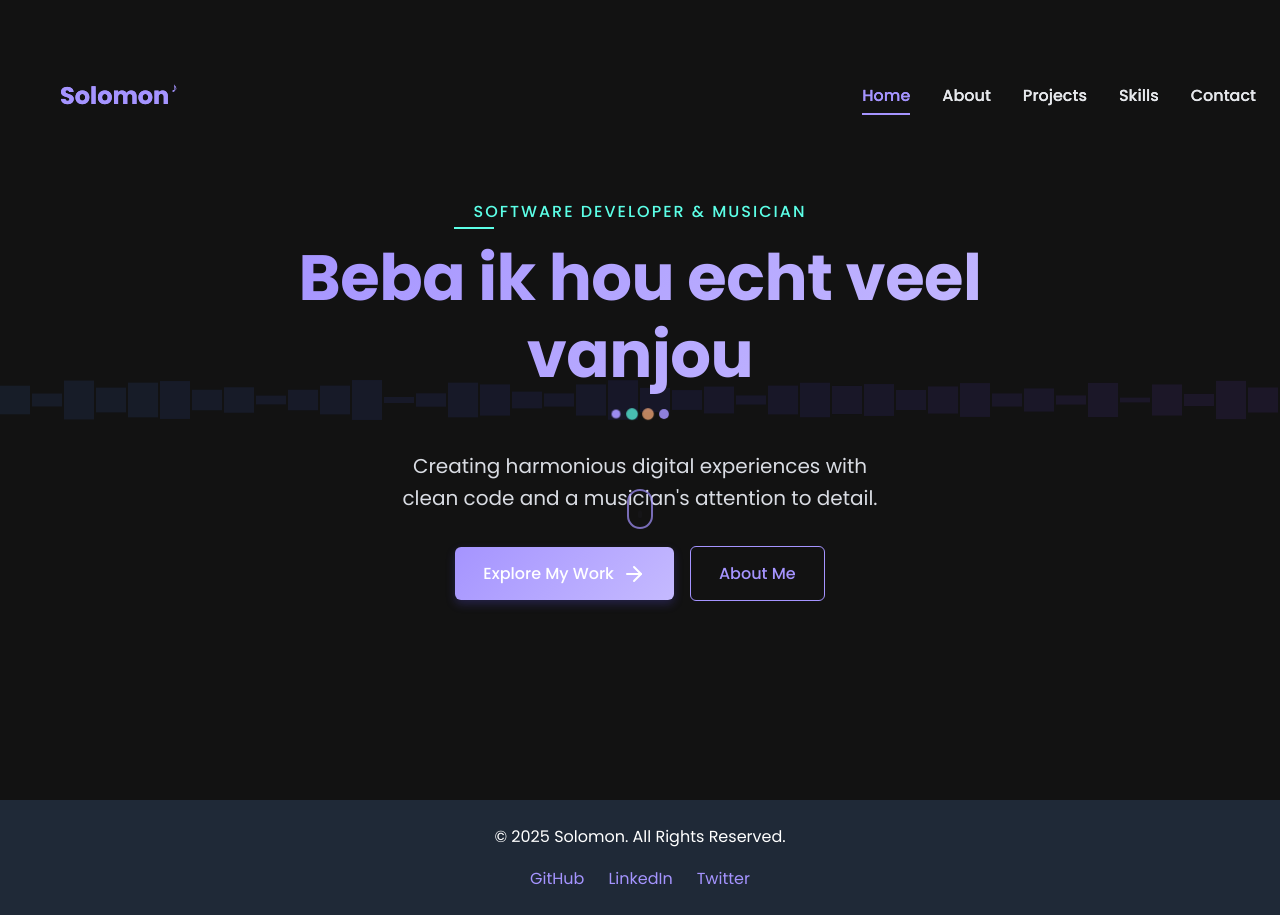
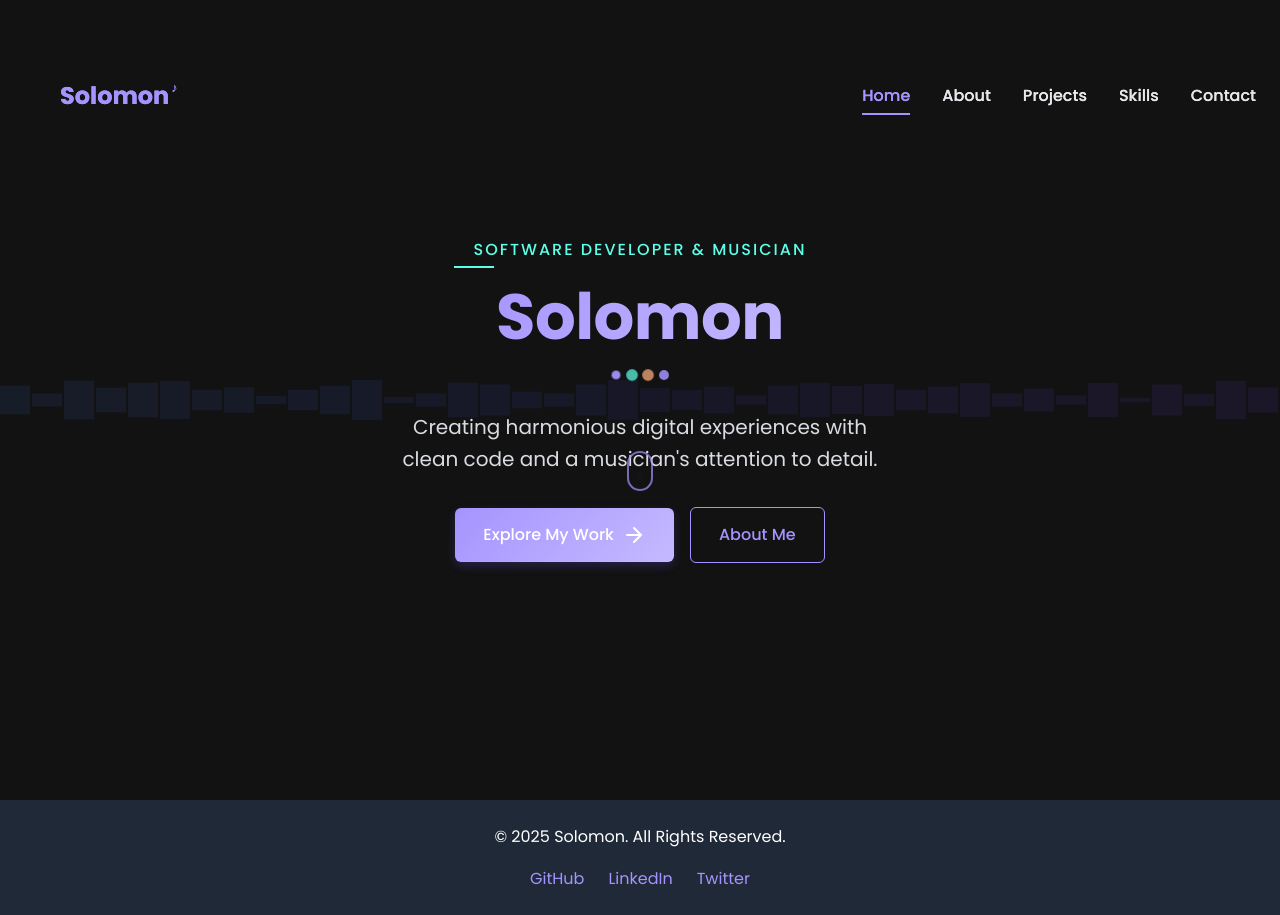
Before and after one commit to TopGSE/solomon-portfolio, a React (Vite) app: page / in a window 1280 px wide. Built offline with nearby package versions, Linux system fonts and the light colour scheme.

Commit message:
Update hero title to personalize for Solomon

```diff
--- a/src/components/Hero.jsx
+++ b/src/components/Hero.jsx
@@ -94,7 +94,7 @@ function Hero() {
           <div className="hero-heading-block">
             <p className="hero-overline">Software Developer & Musician</p>
             <h1 className="hero-title">
-              <span className="text-animate">Beba ik hou echt veel vanjou</span>
+              <span className="text-animate">Solomon</span>
             </h1>
             <div className="rhythm-dots">
               <span></span>
```
